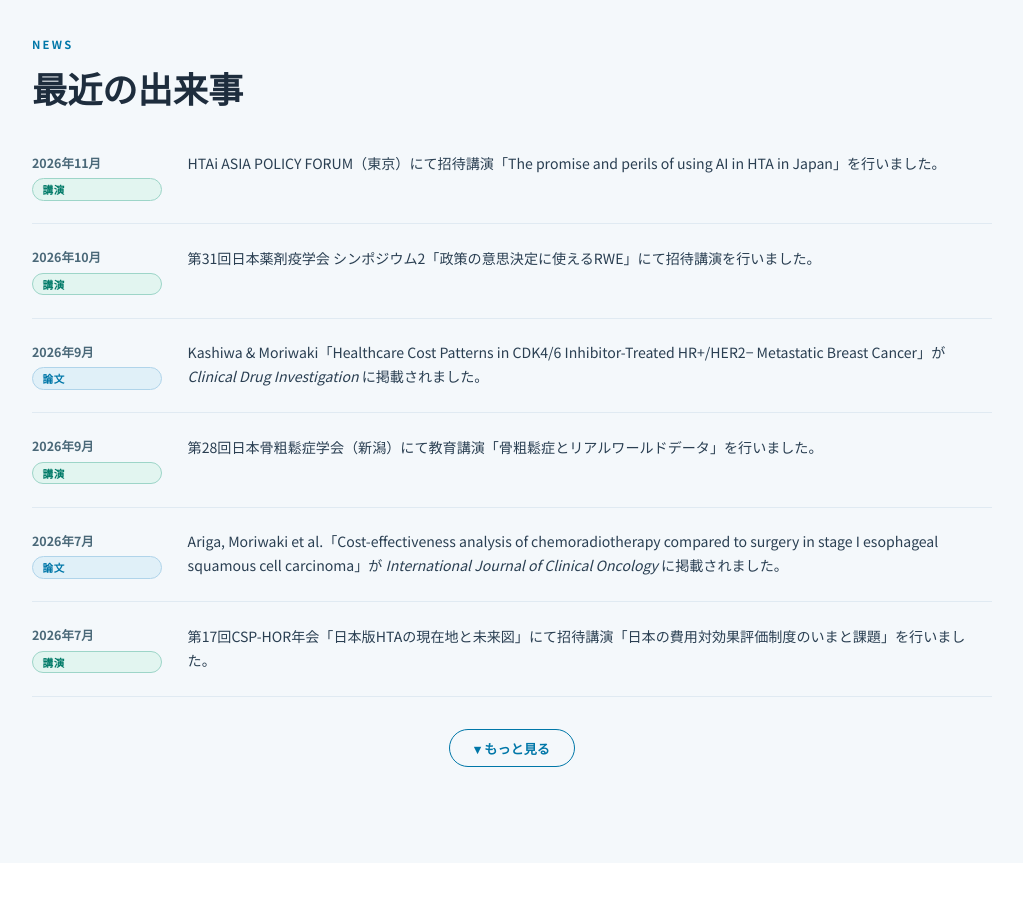
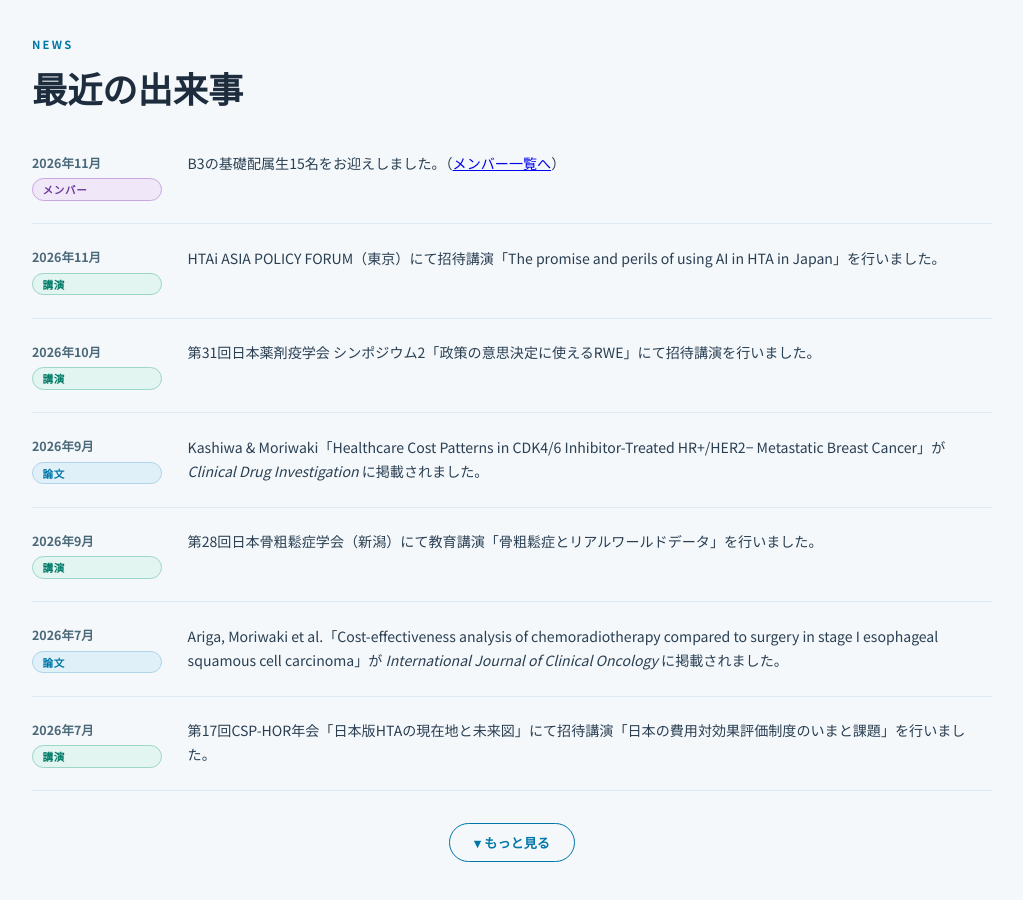
Before and after one commit to Moriwaki999/lab-website, a plain HTML site: page index.html in a window 1280 px wide. Shown: the part 1000-1900 px from the top of the page, without its empty margins (128-1151 px from the left). Drawn offline with Linux system fonts and the light colour scheme.

Commit message:
最近の出来事にB3基礎配属生15名の受け入れを追加
Co-Authored-By: Claude Opus 5.5 <noreply@anthropic.com>
Claude-Session: https://claude.ai/code/session_01YZaBe7tfwAkjVtnTsFYZ7t

```diff
--- a/index.html
+++ b/index.html
@@ -984,6 +984,14 @@ footer {
     <div class="section-label">News</div>
     <h2 class="section-title">最近の出来事</h2>
     <div class="news-list" id="news-list">
+
+      <div class="news-item">
+        <div class="news-meta">
+          <span class="news-date">2026年11月</span>
+          <span class="news-cat cat-member">メンバー</span>
+        </div>
+        <div class="news-body">B3の基礎配属生15名をお迎えしました。（<a href="#members">メンバー一覧へ</a>）</div>
+      </div>
 
       <div class="news-item">
         <div class="news-meta">
```
